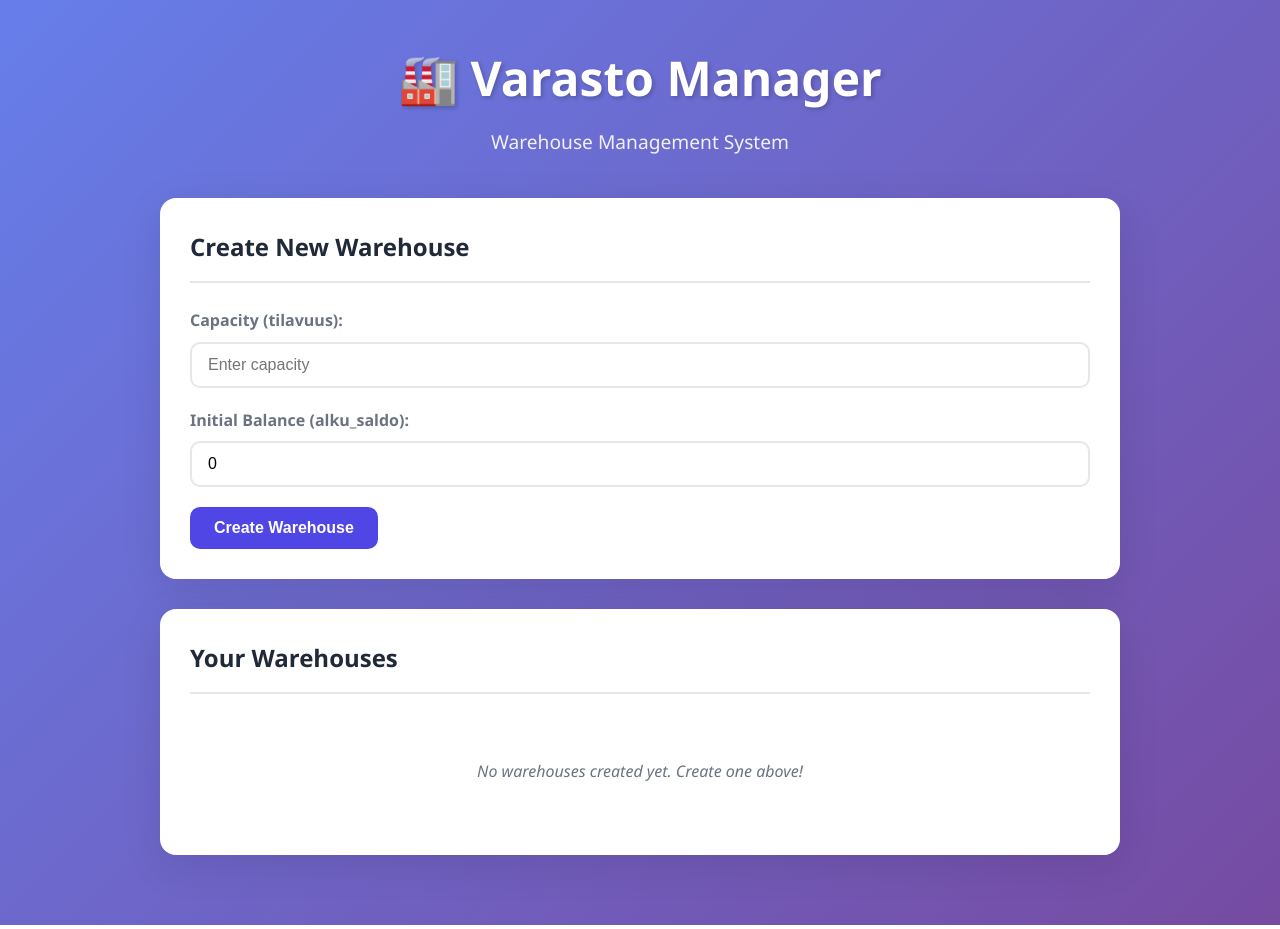
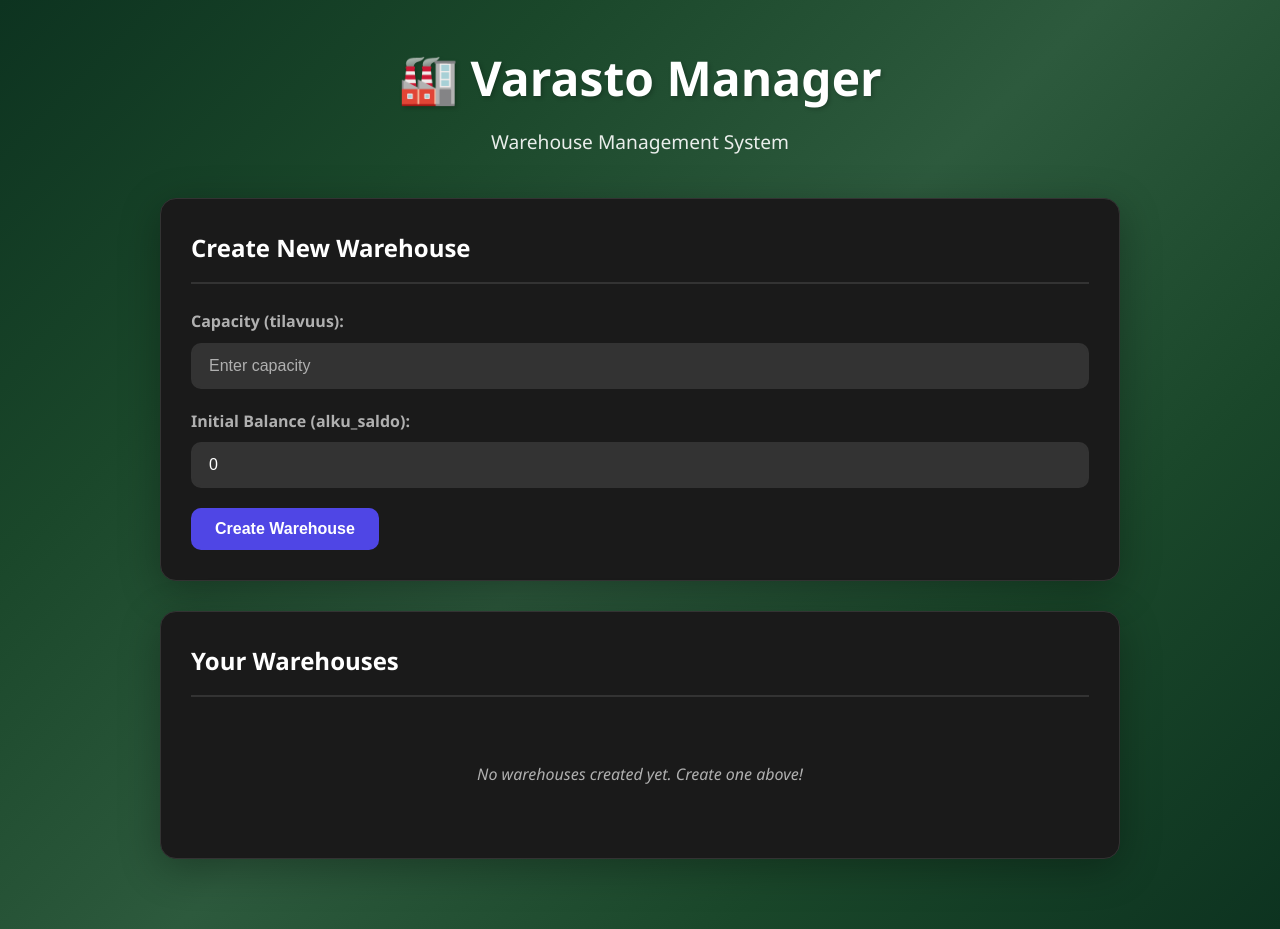
Before and after one commit to OttoSFelix/ohtuvarasto, a Flask app: page / in a window 1280 px wide. Run offline with Flask 3, Linux system fonts and the light colour scheme; data that the repository does not hold is empty.

Commit message:
Update UI: black boxes and forest green background
Co-authored-by: OttoSFelix <187197879+OttoSFelix@users.noreply.github.com>

```diff
--- a/src/static/style.css
+++ b/src/static/style.css
@@ -15,18 +15,17 @@
     --danger-hover: #dc2626;
     --info-color: #3b82f6;
     --info-hover: #2563eb;
-    --background: linear-gradient(135deg, #667eea 0%, #764ba2 100%);
-    --card-bg: #ffffff;
-    --text-primary: #1f2937;
-    --text-secondary: #6b7280;
-    --border-color: #e5e7eb;
-    --shadow: 0 10px 40px rgba(0, 0, 0, 0.1);
-    --shadow-hover: 0 20px 60px rgba(0, 0, 0, 0.15);
+    --card-bg: #1a1a1a;
+    --text-primary: #ffffff;
+    --text-secondary: #b0b0b0;
+    --border-color: #333333;
+    --shadow: 0 10px 40px rgba(0, 0, 0, 0.3);
+    --shadow-hover: 0 20px 60px rgba(0, 0, 0, 0.4);
 }
 
 body {
     font-family: 'Segoe UI', Tahoma, Geneva, Verdana, sans-serif;
-    background: var(--background);
+    background: linear-gradient(135deg, #0d3320 0%, #1a472a 25%, #2d5a3d 50%, #1a472a 75%, #0d3320 100%);
     min-height: 100vh;
     color: var(--text-primary);
     line-height: 1.6;
@@ -63,6 +62,7 @@ section {
     margin-bottom: 30px;
     box-shadow: var(--shadow);
     transition: transform 0.3s ease, box-shadow 0.3s ease;
+    border: 1px solid var(--border-color);
 }
 
 section:hover {
@@ -96,6 +96,12 @@ input[type="number"] {
     border-radius: 10px;
     font-size: 1rem;
     transition: border-color 0.3s ease, box-shadow 0.3s ease;
+    background: #333333;
+    color: var(--text-primary);
+}
+
+input[type="number"]::placeholder {
+    color: var(--text-secondary);
 }
 
 input[type="number"]:focus {
@@ -182,7 +188,7 @@ input[type="number"]:focus {
 }
 
 .warehouse-card {
-    background: linear-gradient(145deg, #f9fafb, #ffffff);
+    background: #2a2a2a;
     border: 1px solid var(--border-color);
     border-radius: 12px;
     padding: 25px;
@@ -192,7 +198,7 @@ input[type="number"]:focus {
 
 .warehouse-card:hover {
     border-color: var(--primary-color);
-    box-shadow: 0 4px 20px rgba(79, 70, 229, 0.1);
+    box-shadow: 0 4px 20px rgba(79, 70, 229, 0.3);
 }
 
 .warehouse-header {
@@ -204,7 +210,7 @@ input[type="number"]:focus {
 
 .warehouse-header h3 {
     font-size: 1.25rem;
-    color: var(--primary-color);
+    color: #7c9aff;
 }
 
 .warehouse-stats {
@@ -215,7 +221,7 @@ input[type="number"]:focus {
 }
 
 .stat {
-    background: #f3f4f6;
+    background: #333333;
     padding: 15px;
     border-radius: 10px;
     text-align: center;
@@ -259,7 +265,7 @@ input[type="number"]:focus {
 .result-box {
     margin-top: 20px;
     padding: 15px 20px;
-    background: linear-gradient(135deg, #e0e7ff, #f0f9ff);
+    background: #333333;
     border-left: 4px solid var(--primary-color);
     border-radius: 0 10px 10px 0;
     opacity: 0;
```
